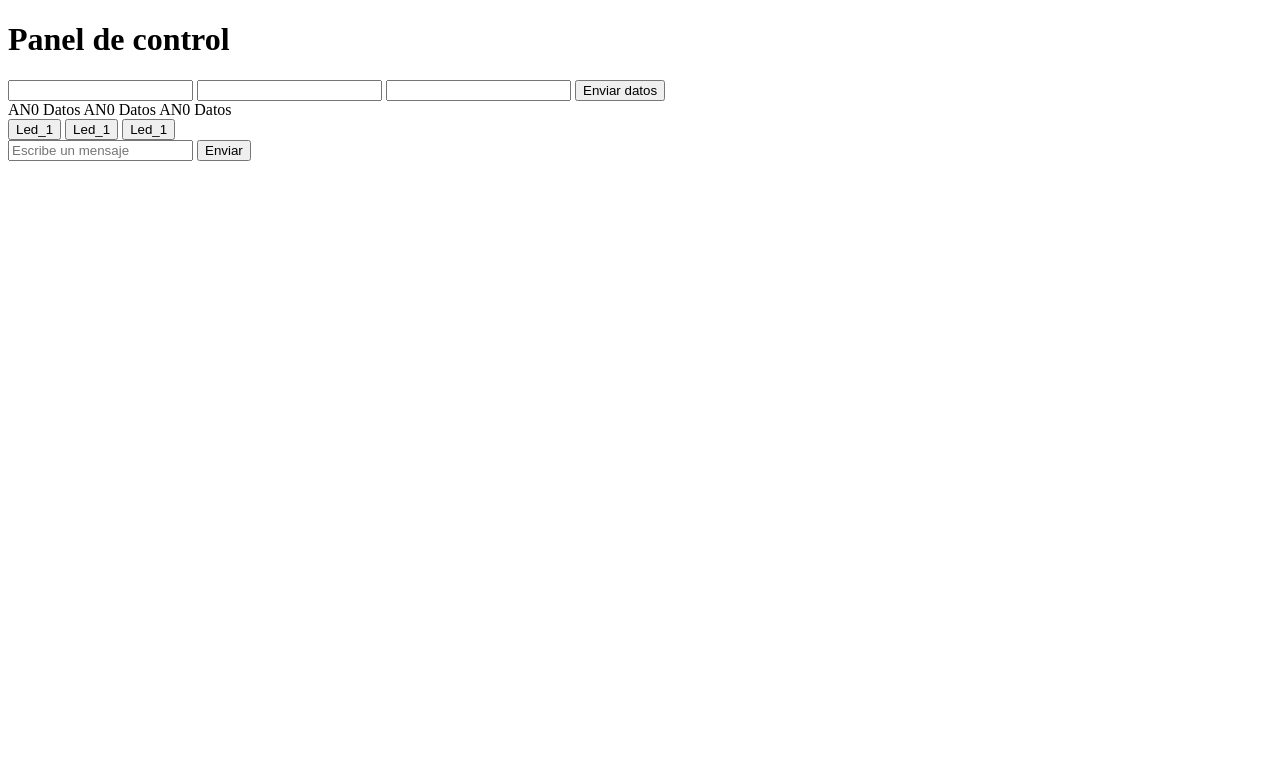
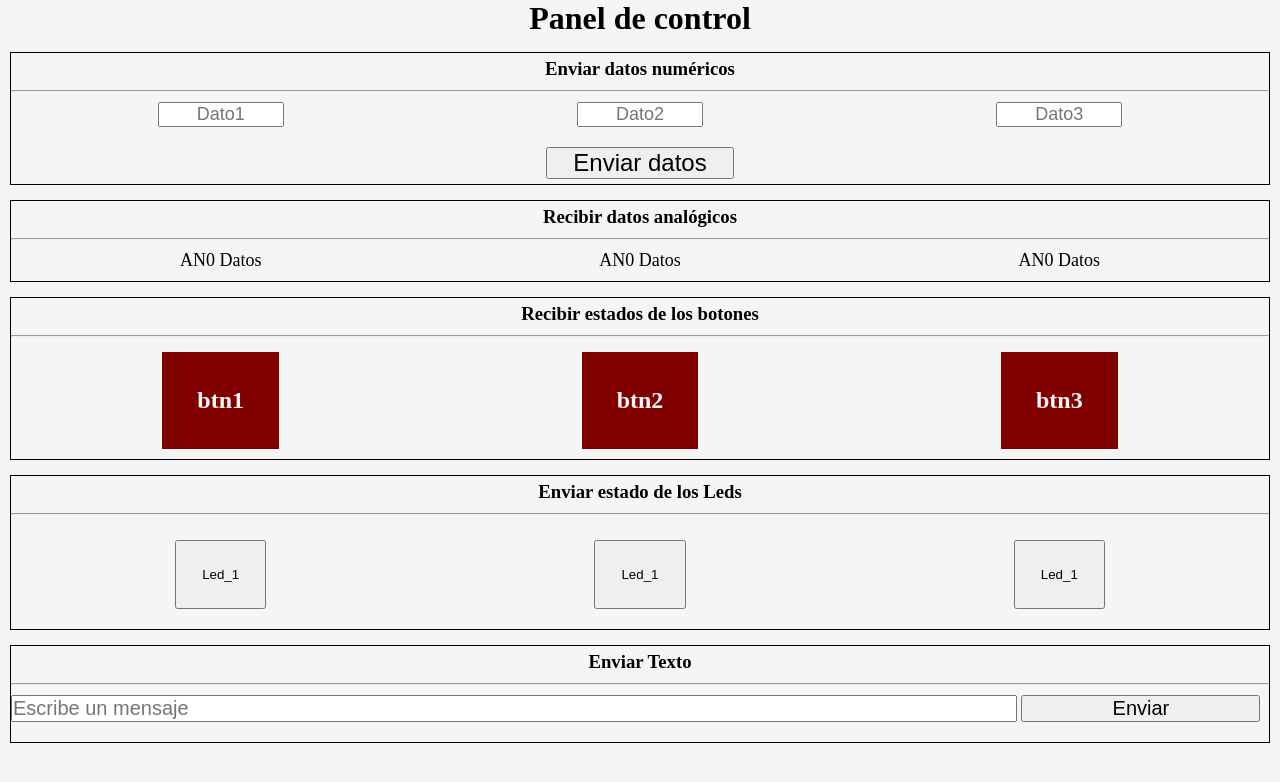
Before and after one commit to BogarPM/EspCliJs, a website: page public/index.html in a window 1280 px wide. Drawn offline with Linux system fonts and the light colour scheme.

Commit message:
Finished the HTML Interface

```diff
--- a/css/mainStyle.css
+++ b/css/mainStyle.css
@@ -0,0 +1,102 @@
+/*Generals*/
+*{
+    padding: 0px;
+    margin: 0px;
+    box-sizing: border-box;
+}
+h1{
+    text-align: center;
+}
+hr{
+    margin: 10px 0px;
+}
+
+.btn-container{
+    overflow: auto;
+    display: flex;
+    justify-content: space-around;
+}
+
+body{
+    background-color: whitesmoke;
+}
+.data-section{
+    margin-bottom: 20px;
+    padding-bottom: 5px;
+    margin-top: 5px;
+    padding-top: 5px;
+    border: black 1px solid ;
+    margin: 15px 10px;
+}
+.data-section h3{
+    text-align: center;
+}
+
+/**************************************/
+#numeric-data input{
+    width: 10%;
+    margin-left: 11.5%;
+    margin-right: 11.5%;
+    text-align: center;
+    font-size: 18px;
+}
+#numeric-data button{
+    margin-top: 20px;
+    margin-left: 42.5%;
+    width: 15%;
+    font-size: 24px;
+}
+/*********************************/
+
+#analog-data{
+    padding-bottom: 10px;
+}
+
+#analog-data span{
+    width: 10%;
+    margin-left: 13.3%;
+    margin-right: 13.3%;
+    text-align: center;
+    font-size: 18px;
+
+}
+#analog-data h3{
+    margin-bottom: 10px;
+}
+
+/*********************************/
+/*#button-data */
+
+
+#button-data .btn{
+    padding: 35px;
+    margin: 5px;
+    float: left;
+    background-color: maroon;
+    font-size: 24px;
+    color: whitesmoke;
+    font-weight: bold;
+}
+
+/**************************/
+#led-data button{
+    padding: 25px;
+    margin: 15px 0px;
+    /*padding: 20px 20px;*/
+}
+
+/*******************************/
+#string-data{
+    overflow: auto;
+    padding-bottom: 20px;
+}
+#string-data input{
+    /*float: left;*/
+    font-size: 20px;
+    width: 80%;
+}
+#string-data button{
+    font-size: 20px;
+    width: 19%;
+    /*float: right;*/
+}
--- a/public/index.html
+++ b/public/index.html
@@ -12,35 +12,49 @@
     </header>
     <main>
         <section class="data-section" id="numeric-data">
+            <h3>Enviar datos numéricos</h3>
+            <hr>
             <form action="">
-                <input type="text" id="data1">
-                <input type="text" id="data2">
-                <input type="text" id="data3">
-                <button id="send-button" type="submit">Enviar datos</button>
+                <div class="btn-container">
+                    <input type="text" id="data1" placeholder="Dato1">
+                    <input type="text" id="data2" placeholder="Dato2">
+                    <input type="text" id="data3" placeholder="Dato3">
+                </div>
+                <div><button id="send-button" type="submit">Enviar datos</button></div>
             </form>
-        </section class="data-section" id="analog-data">
-        <section>
-            <form action="">
+        </section>
+        <section  class="data-section" id="analog-data">
+            <h3>Recibir datos analógicos</h3>
+            <hr>
+            <div class="btn-container">
                 <span id="an1">AN0 Datos</span>
                 <span id="an2">AN0 Datos</span>
                 <span id="an3">AN0 Datos</span>
-            </form>
+            </div>
         </section>
         <section class="data-section" id="button-data">
-            <form action="">
-                <div id="btn1"></div>
-                <div id="btn2"></div>
-                <div id="btn3"></div>
-            </form>
+            <h3>Recibir estados de los botones</h3>
+            <hr>
+            <div class="btn-container">
+                <div class="btn" id="btn1">btn1</div>
+                <div class="btn" id="btn2">btn2</div>
+                <div class="btn" id="btn3">btn3</div>
+            </div>
+
         </section>
         <section class="data-section" id="led-data">
-            <form action="">
+            <h3>Enviar estado de los Leds</h3>
+            <hr>
+            <div class="btn-container">
                 <button id="led1">Led_1</button>
                 <button id="led2">Led_1</button>
                 <button id="led3">Led_1</button>
-            </form>
+            </div>
+
         </section>
         <section class="data-section" id="string-data">
+            <h3>Enviar Texto</h3>
+            <hr>
             <form action="">
                 <input id="chat-box" type="text" placeholder="Escribe un mensaje">
                 <button type="submit">Enviar</button>
```
